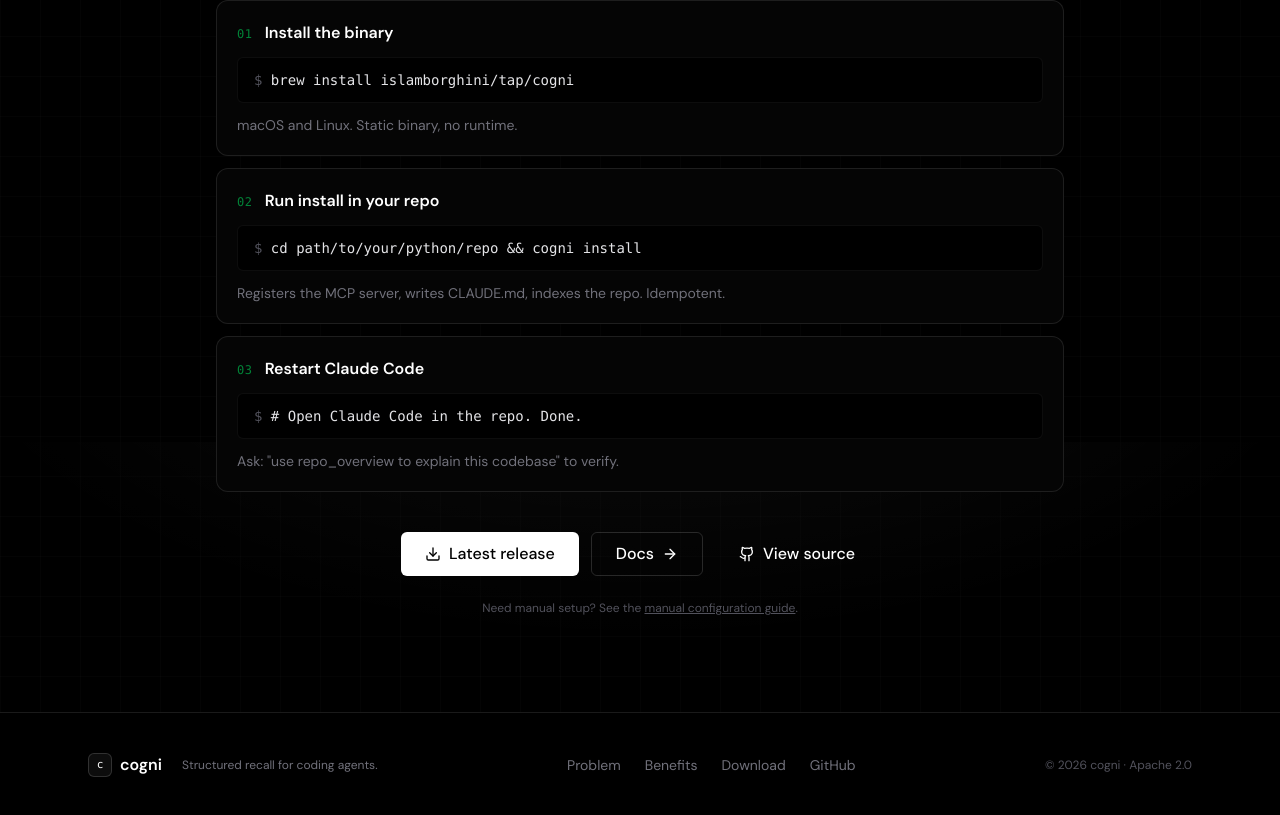
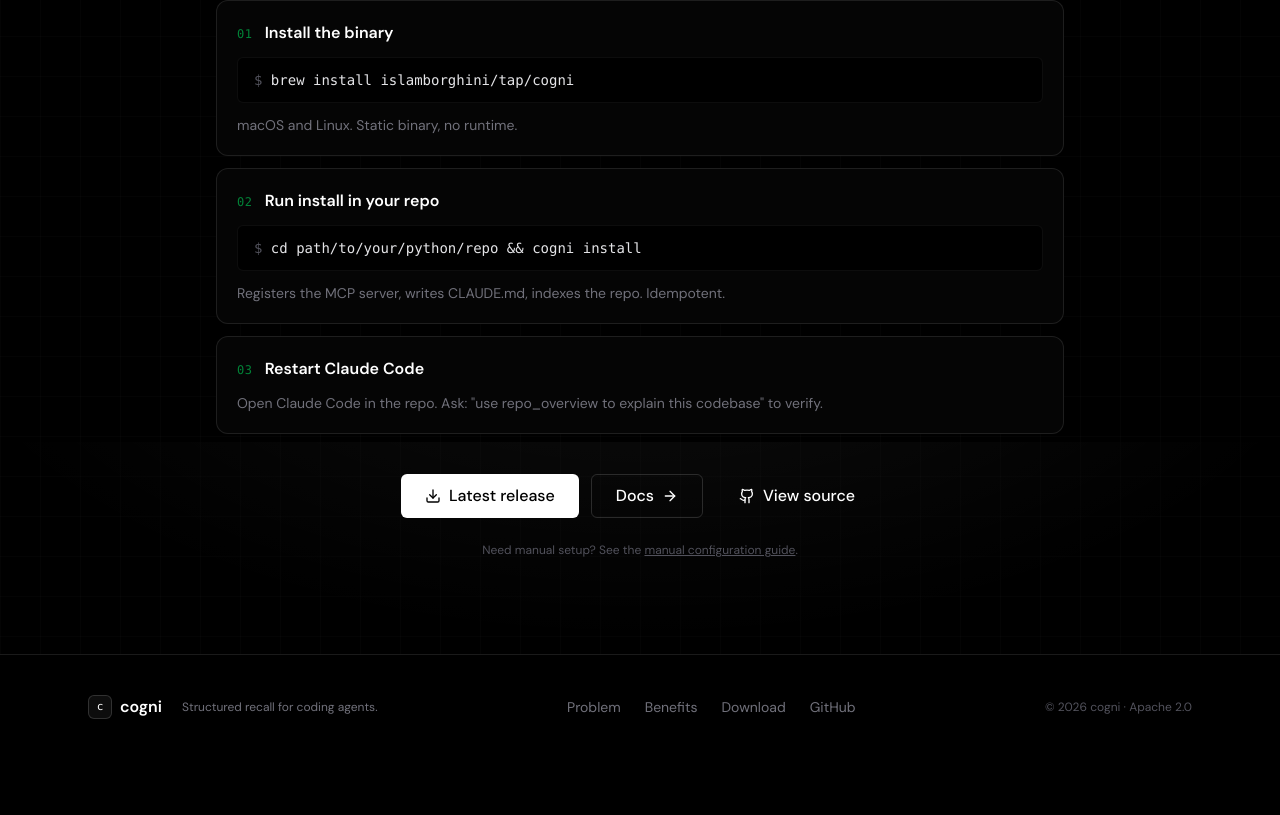
Before and after one commit to islamborghini/cogni, a React (Vite) app in the folder landing/: page / in a window 1280 px wide. Shown: the part 2758-3573 px from the top of the page. After the commit the page ends 3517 px from the top, so only its background shows below. Built offline with nearby package versions, Linux system fonts and the light colour scheme; the HTML template or start-up script is replaced by a standard one.

Commit message:
fix(landing): drop empty cmd block from final install step

```diff
--- a/landing/src/App.tsx
+++ b/landing/src/App.tsx
@@ -370,7 +370,7 @@
   return c.filter(Boolean).join(" ");
 }
 
-const installSteps: Array<{ k: string; h: string; cmd: string; note?: string }> = [
+const installSteps: Array<{ k: string; h: string; cmd?: string; note?: string }> = [
   {
     k: "01",
     h: "Install the binary",
@@ -386,8 +386,7 @@
   {
     k: "03",
     h: "Restart Claude Code",
-    cmd: "# Open Claude Code in the repo. Done.",
-    note: "Ask: \"use repo_overview to explain this codebase\" to verify.",
+    note: "Open Claude Code in the repo. Ask: \"use repo_overview to explain this codebase\" to verify.",
   },
 ];
 
@@ -423,12 +422,14 @@
                 </span>
                 <h3 className="text-base font-semibold text-white">{s.h}</h3>
               </div>
+              {s.cmd && (
                 <pre className="mt-3 overflow-x-auto rounded-md border border-white/5 bg-black px-4 py-3 font-mono text-sm text-zinc-200">
                   <code>
                     <span className="text-zinc-600">$ </span>
                     {s.cmd}
                   </code>
                 </pre>
+              )}
               {s.note && (
                 <p className="mt-3 text-sm text-zinc-500">{s.note}</p>
               )}
```
Lines whose indentation alone changed are shown as unchanged.
